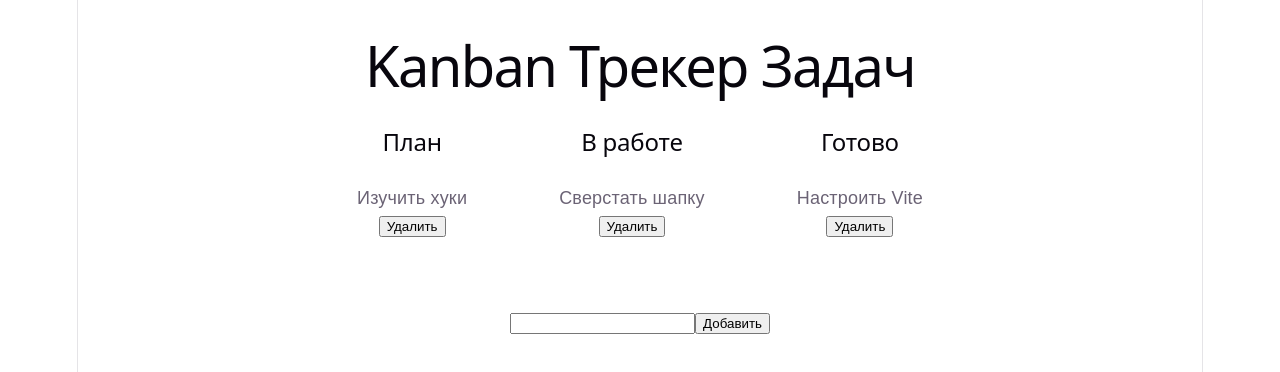
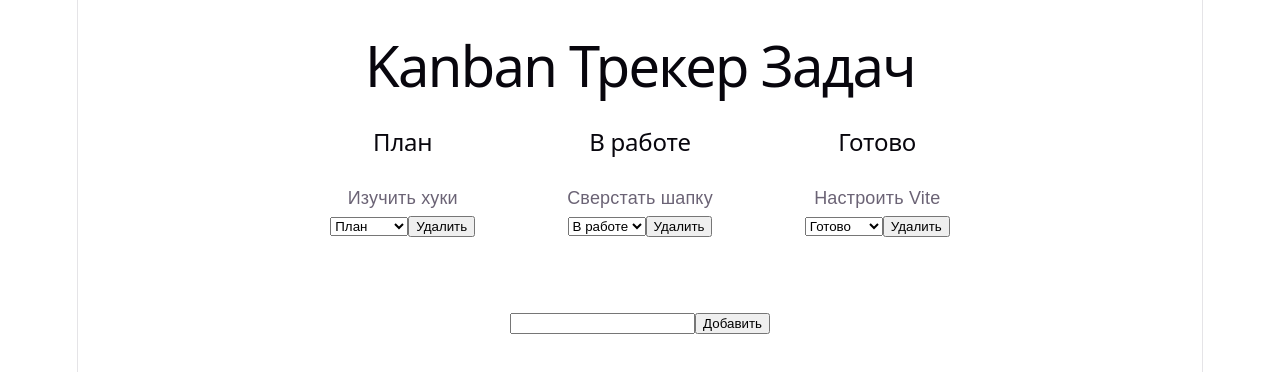
Before and after one commit to ibragim-ast/kanban-board, a React (Vite) app: page / in a window 1280 px wide. Shown: the top 372 px of the page. Built offline with nearby package versions, Linux system fonts and the light colour scheme.

Commit message:
Добавлена возможность изменения статуса задач

```diff
--- a/src/components/Column.jsx
+++ b/src/components/Column.jsx
@@ -1,11 +1,16 @@
 import TaskCard from "./TaskCard";
 
-function Column({ title, columnTasks, onDelete }) {
+function Column({ title, columnTasks, onDelete, onMove }) {
   return (
     <div>
       <h2>{title}</h2>
       {columnTasks.map((task) => (
-        <TaskCard key={task.id} task={task} onDelete={onDelete} />
+        <TaskCard
+          key={task.id}
+          task={task}
+          onDelete={onDelete}
+          onMove={onMove}
+        />
       ))}
     </div>
   );
--- a/src/components/Main.jsx
+++ b/src/components/Main.jsx
@@ -22,6 +22,18 @@ function Main() {
     setTasks([...tasks, newTask]);
   };
 
+  const handleMoveTask = (taskId, newStatus) => {
+    setTasks(
+      tasks.map((task) => {
+        if (task.id === taskId) {
+          return { ...task, status: newStatus };
+        } else {
+          return task;
+        }
+      }),
+    );
+  };
+
   const handleDeleteTask = (taskId) => {
     setTasks(tasks.filter((task) => task.id !== taskId));
   };
@@ -33,16 +45,19 @@ function Main() {
           title="План"
           columnTasks={tasks.filter((item) => item.status === "План")}
           onDelete={handleDeleteTask}
+          onMove={handleMoveTask}
         />
         <Column
           title="В работе"
           columnTasks={tasks.filter((item) => item.status === "В работе")}
           onDelete={handleDeleteTask}
+          onMove={handleMoveTask}
         />
         <Column
           title="Готово"
           columnTasks={tasks.filter((item) => item.status === "Готово")}
           onDelete={handleDeleteTask}
+          onMove={handleMoveTask}
         />
       </main>
       <AddTask onAdd={handleAddTask} />
--- a/src/components/TaskCard.jsx
+++ b/src/components/TaskCard.jsx
@@ -1,9 +1,17 @@
 import styles from "./TaskCard.module.css";
 
-function TaskCard({ task, onDelete }) {
+function TaskCard({ task, onDelete, onMove }) {
   return (
     <div className={styles.card}>
       <p>{task.text}</p>
+      <select
+        value={task.status}
+        onChange={(event) => onMove(task.id, event.target.value)}
+      >
+        <option value="План">План</option>
+        <option value="В работе">В работе</option>
+        <option value="Готово">Готово</option>
+      </select>
       <button onClick={() => onDelete(task.id)}>Удалить</button>
     </div>
   );
```
